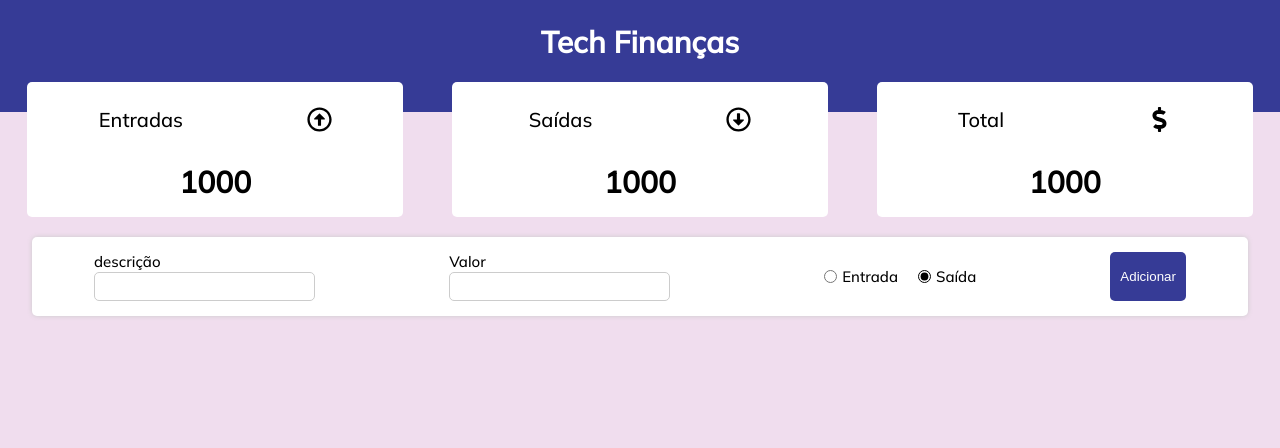
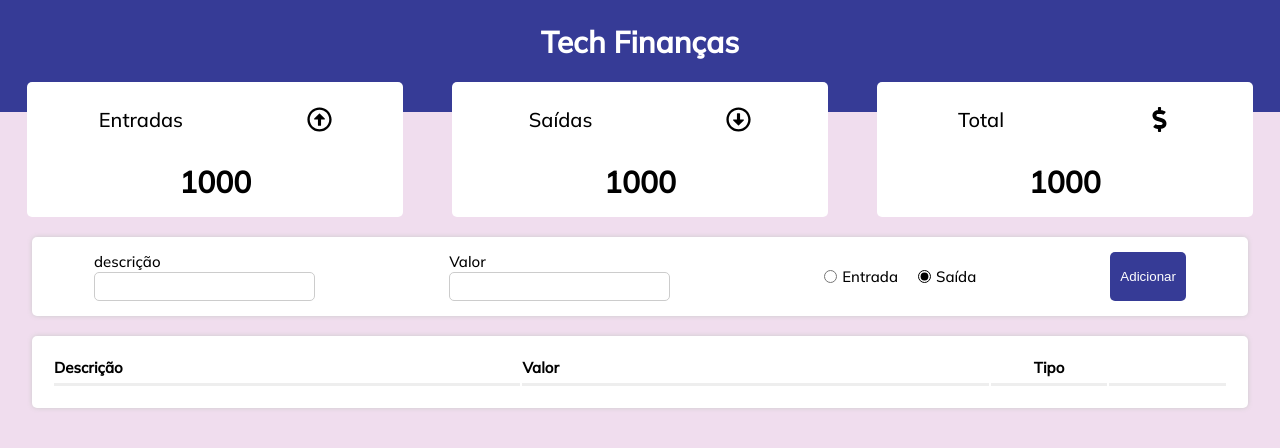
Before and after one commit to techjuliana/Project-CRUD, a React (Create React App) app: page / in a window 1280 px wide. Shown: the top 448 px of the page. Built offline with nearby package versions, Linux system fonts and the light colour scheme.

Commit message:
add crud

```diff
--- a/public/global.css
+++ b/public/global.css
@@ -10,8 +10,7 @@ html {
   }
   @media (max-width: 720px) {
     font-size: 87.5%;
-  }
-}
+  }}
 
 body {
   background: #f0ddee;
--- a/src/App.js
+++ b/src/App.js
@@ -37,13 +37,13 @@ function App() {
     setTransactionsList(newArrayTransactions);
 
     localStorage.setItem("transactions", JSON.stringify(newArrayTransactions));
-};
+  };
 
   return (
     <div>
       <Header />
-      <Resume income={income} expense={expense} total={total}/>
-      <Form handleAdd={handleAdd}/>
+      <Resume income={income} expense={expense} total={total} />
+      <Form handleAdd={handleAdd} transactionsList={transactionsList} setTransactionsList={setTransactionsList}/>
     </div>
   );
 }
--- a/src/components/form/index.js
+++ b/src/components/form/index.js
@@ -1,7 +1,8 @@
 import React, { useState } from "react";
 import { Container, InputContent, Label, Input, RadioGroup, Button } from "./styled";
+import { Grid } from "./../grid";
 
-export const Form = ({handleAdd}) => {
+export const Form = ({handleAdd, TransactionsList, setTransactionsList}) => {
   const [desc, setDesc] = useState("");
   const [amount, setAmount] = useState("");
   const [isExpense, setExpense] = useState(false);
@@ -31,6 +32,7 @@ export const Form = ({handleAdd}) => {
 };
 
   return (
+    <>
   <Container>
     <InputContent>
     <Label>descrição</Label>
@@ -65,5 +67,7 @@ export const Form = ({handleAdd}) => {
     </RadioGroup>
     <Button onClick={handleSave}>Adicionar</Button>
   </Container>
+  < Grid itens={TransactionsList} setItens={setTransactionsList}/>
+  </>
   );
 };
--- a/src/components/grid-item/index.js
+++ b/src/components/grid-item/index.js
@@ -1,7 +1,27 @@
 import React from 'react'
+import { Tr, Td } from "./styled";
 
-export const GridItem = () => {
+import {
+  FaRegArrowAltCircleUp,
+  FaRegArrowAltCircleDown,
+  FaTrash,
+} from "react-icons/fa";
+
+export const GridItem = ({item, onDelete}) => {
   return (
-    <div>index</div>
+    <Tr>
+      <Td>{item.desc}</Td>
+      <Td>{item.amount}</Td>
+      <Td alignCenter>
+        {item.expense ? (
+          <FaRegArrowAltCircleDown color="red"/>
+        ) : (
+          <FaRegArrowAltCircleUp color="green"/>
+        )}
+        </Td>
+        <Td alignCenter>
+          <FaTrash onClick={()=> onDelete(item.id)}/>
+          </Td>
+    </Tr>
   )
 }
--- /dev/null
+++ b/src/components/grid-item/styled.js
@@ -0,0 +1,13 @@
+import styled from "styled-components";
+
+export const Tr = styled.tr``;
+
+export const Td = styled.td`
+  padding-top: 15px;
+  text-align: ${(props) => (props.alignCenter ? "center" : "start")};
+  word-break: break-all; //quebra o texto para baixo
+  svg {
+     width: 18px;
+     height: 18px;
+    }
+`;
--- /dev/null
+++ b/src/components/grid/index.js
@@ -0,0 +1,31 @@
+import React from "react";
+import { Table, Th, Thead, Tr,Tbody } from "./styled";
+import {GridItem} from "../grid-item";
+
+export const Grid = ({ itens, setItens }) => {
+ const onDelete = (ID) => {
+ const newArray = itens.filter((transaction) => transaction.id !==ID);
+ setItens(newArray);
+ localStorage.setItem("transactions", JSON.stringify(newArray));
+};
+
+  return (
+    <Table>
+      <Thead>
+        <Tr>
+          <Th width={40}>Descrição</Th>
+          <Th width={40}>Valor</Th>
+          <Th width={10} alignCenter>
+            Tipo
+          </Th>
+          <Th width={10}></Th>
+        </Tr>
+      </Thead>
+      <Tbody>
+{itens?.map((item, index)=>(
+  <GridItem key={index} item={item} onDelete={onDelete} />
+))}
+      </Tbody>
+    </Table>
+  );
+};
--- /dev/null
+++ b/src/components/grid/styled.js
@@ -0,0 +1,22 @@
+import styled from "styled-components";
+
+export const Table = styled.table`
+  max-width: 200rem;
+  width: 95%;
+  background: #fff;
+  padding: 20px;
+  box-shadow: 0px 0px 5px #ccc;
+  border-radius: 5px;
+  margin: 20px auto;
+`;
+
+export const Th = styled.th`
+  border-bottom: inset;
+  padding-bottom: 5px;
+  text-align: ${(props) => (props.alignCenter ? "center" : "start")};
+  width: ${(props) => (props.width ? props.width + "%" : "auto")};
+`;
+
+export const Tbody = styled.tbody``;
+export const Thead = styled.thead``;
+export const Tr = styled.tr``;
```
Also changed, not shown: src/components/ items/index.js (deleted, +0 -7 lines), src/components/ items/styled.js (deleted, +0 -11 lines), public/robots.txt.
